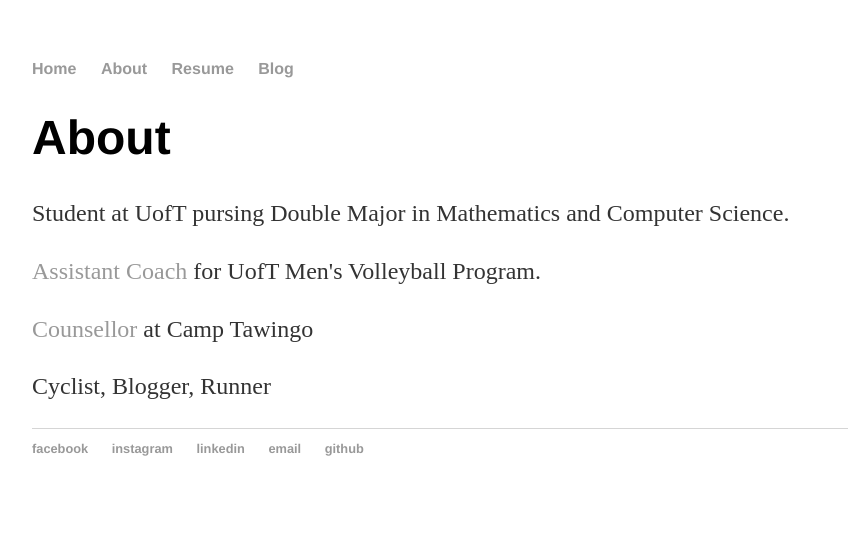
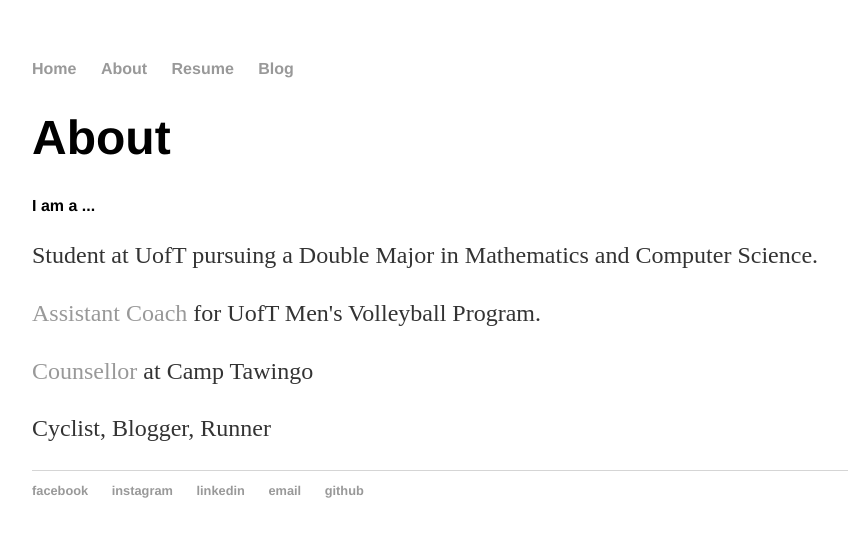
Before and after one commit to robertsonmcclure/robertsonmcclure.github.io, a Jekyll site: the page built from about/index.html, in a window 1280 px wide. Shown: the top 537 px of the page, without its empty margins (160-1008 px from the left). Built offline with Jekyll 4.4.1, drawn with Linux system fonts in a browser that asks for light colours.

Commit message:
commited using script

```diff
--- a/about/index.html
+++ b/about/index.html
@@ -3,7 +3,8 @@ layout: default
 title: About
 ---
 <h1>{{ page.title }}</h1>
-<p class="blurb">Student at UofT pursing Double Major in Mathematics and Computer Science.</p>
+<h3>I am a ... </h3>
+<p class="blurb">Student at UofT pursuing a Double Major in Mathematics and Computer Science.</p>
 <p class="blurb"><a href="http://www.varsityblues.ca/index.aspx?path=mvball&" target="_blank">Assistant Coach</a> for UofT Men's Volleyball Program.</p>
 <p class="blurb"><a href="http://www.tawingo.net" target="_blank">Counsellor</a> at Camp Tawingo</p>
 <p class="blurb">Cyclist, Blogger, Runner</p>
--- a/css/main.css
+++ b/css/main.css
@@ -23,6 +23,11 @@ a:hover {
 h1 {
     font-size: 3em;
     font-family:'Helvetica', 'Arial', 'Sans-Serif';
+}
+
+h3 {
+    font-size: 1em;
+    font-family: 'Helvetica', 'Arial', 'Sans-Serif';
 }
 p {
     font-size: 1.5em;
```
